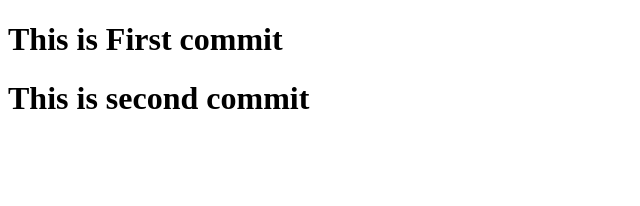
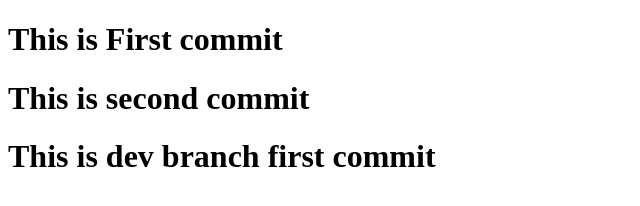
Before and after one commit to maulikrupala/Test2, a plain HTML site: page index.html in a window 1280 px wide. Shown: the whole page, without its empty margins (0-640 px from the left). Drawn offline with Linux system fonts and the light colour scheme.

Commit message:
dev first commit

```diff
--- a/index.html
+++ b/index.html
@@ -9,5 +9,6 @@
 <body>
     <h1>This is First commit</h1>
     <h1>This is second commit</h1>
+    <h1>This is dev branch first commit</h1>
 </body>
 </html>
```
